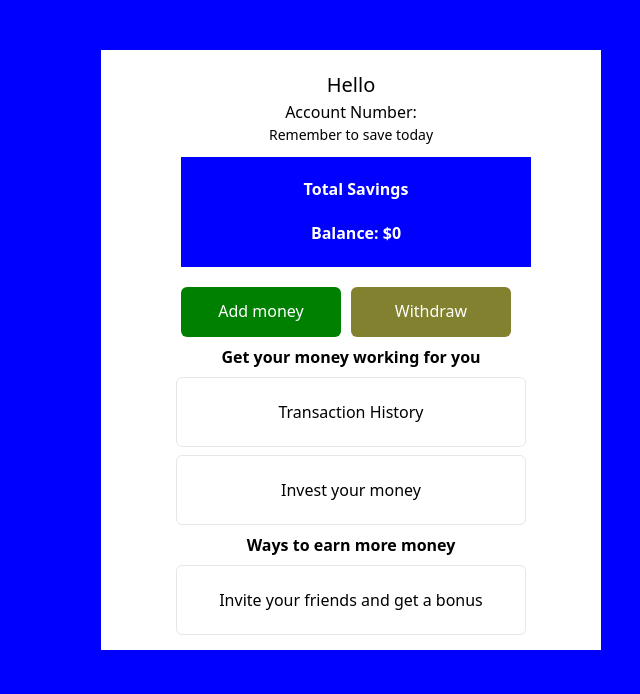
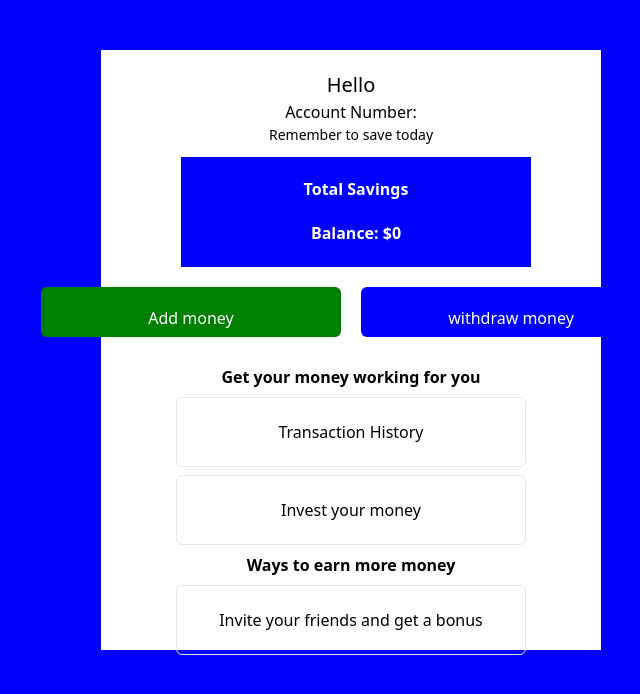
Before and after one commit to Folakl/Safepay, a React (Vite) app: page /homepage in a window 1280 px wide. Shown: the top 694 px of the page, without its empty margins (289-929 px from the left). Built offline with nearby package versions, Linux system fonts and the light colour scheme.

Commit message:
ediited some features

```diff
--- a/src/components/TransactionHistory.jsx
+++ b/src/components/TransactionHistory.jsx
@@ -1,3 +1,4 @@
+import { div } from 'framer-motion/client';
 import React from 'react';
 import { useSelector } from 'react-redux';
 import { useNavigate } from 'react-router-dom';
@@ -13,7 +14,8 @@ const TransactionHistory = () => {
     };
 
     return (
-        <div className='bg-white'>
+        <div className='flex justify-center'>
+            <div className='bg-white'>
             <div className=''>
             <h2 className='font-bold mx-[400px] text-[30px] py-10'>Transaction History</h2>
                 {transactions.length === 0 ? (
@@ -34,6 +36,7 @@ const TransactionHistory = () => {
              >Return back to home</button>
             </div>
         </div>
+        </div>
     );
 };
 
--- a/src/pages/Homepage.jsx
+++ b/src/pages/Homepage.jsx
@@ -29,9 +29,10 @@ const HomePage = () => {
         </div>
 
         {/* Action links for transactions */}
-        <div className='md:flex mx-20 mt-5 text-center'>
-          <Link className='w-[250px] h-[50px] bg-[green] rounded-md pt-3 text-white' to='/addmoney'>Add money</Link>
-          <Link className='w-[250px] h-[50px] bg-[#81812f] rounded-md mx-[10px] pt-3 text-white' to='/withdrawmoney'>Withdraw</Link>
+        <div className='flex justify-center py-5 text-center gap-5'>
+          <Link ><button className='lg:w-[300px] lg:h-[50px] md:w-[300px] md:h-[50px] w-[150px] h-[50px] bg-[green] rounded-md pt-3 text-white' to='/addmoney'> Add money</button></Link>
+          <Link ><button className='lg:w-[300px] lg:h-[50px] md:w-[300px] md:h-[50px] w-[150px] h-[50px] bg-[blue] rounded-md pt-3 text-white' to='/withdrawmoney'> withdraw money</button></Link>
+
         </div>
 
         {/* Additional features */}
```
